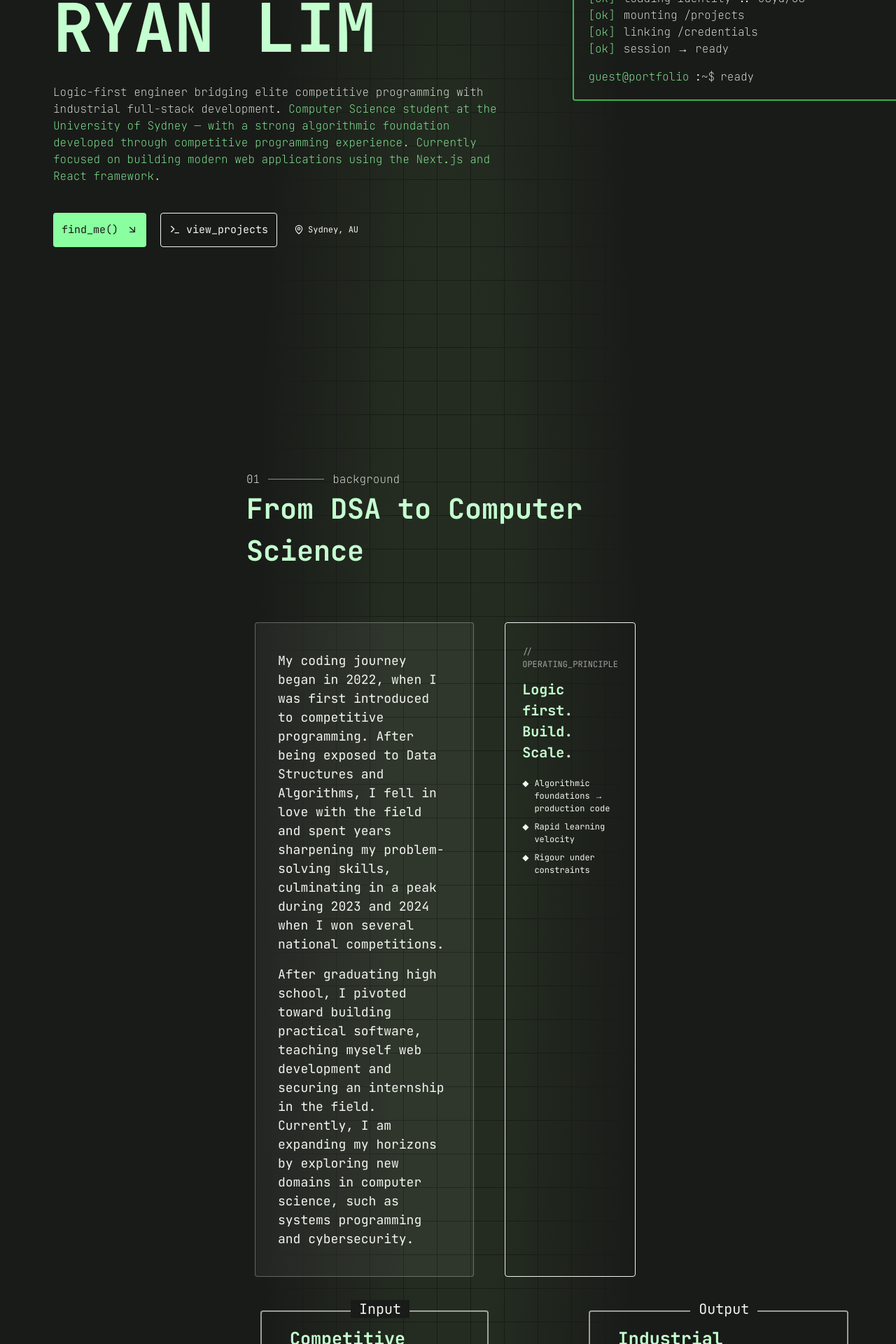
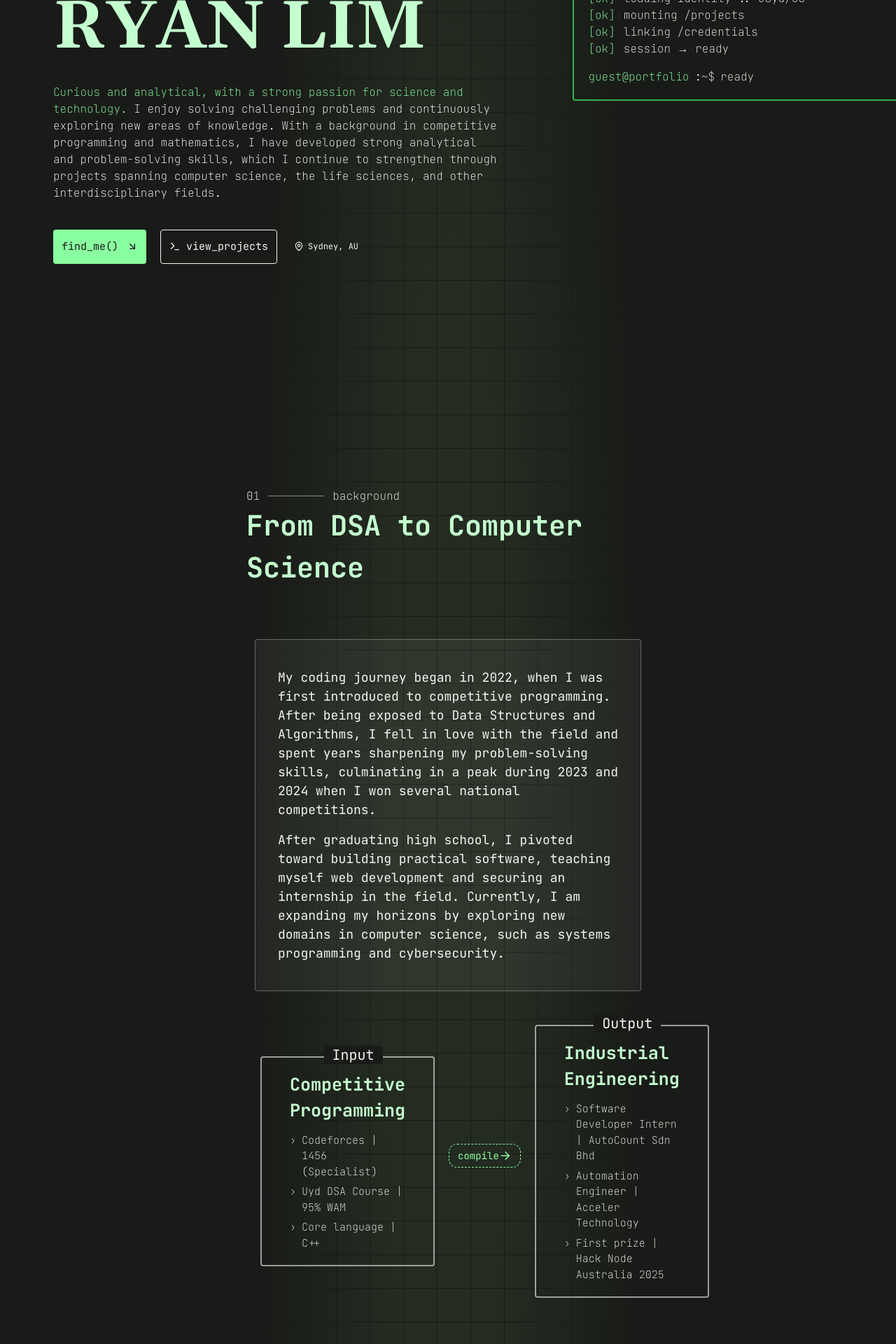
Before and after one commit to ZH-170/portfolio, a Next.js app: page / in a window 1280 px wide. Shown: the part 320-2240 px from the top of the page at 70% size. Built offline with nearby package versions, Linux system fonts and the light colour scheme.

Commit message:
change sentences

```diff
--- a/src/app/data/data.ts
+++ b/src/app/data/data.ts
@@ -3,12 +3,12 @@ export const PROFILE = {
     name: "CS @ USyd",
     location: "Sydney, AU",
     status: "Seeking Software Internship",
-    tagline: "Logic-first engineer bridging elite competitive programming with industrial full-stack development.",
+    tagline: "Curious and analytical, with a strong passion for science and technology.",
     //tagline: "Aspiring software engineer aiming to become a full-stack developer, focused on modern web development while exploring interests in AI/ML and cybersecurity.",
     //
     //focus:
       //  "Rigorous CS student at USyd — mastering the Next.js & Supabase ecosystem while applying a logic-first, algorithmic foundation to every system I build.",
-    focus: "Computer Science student at the University of Sydney — with a strong algorithmic foundation developed through competitive programming experience. Currently focused on building modern web applications using the Next.js and React framework.",
+    focus: "I enjoy solving challenging problems and continuously exploring new areas of knowledge. With a background in competitive programming and mathematics, I have developed strong analytical and problem-solving skills, which I continue to strengthen through projects spanning computer science, the life sciences, and other interdisciplinary fields.",
     bio: [
 
         // "My foundation is in competitive programming, where I was a two-time APIO national representative and selected for IOI and IMO training camps. This experience built a strong algorithmic and problem-solving mindset, which led me to explore broader areas of programming. I am currently focused on web development, scaling into the Next.js ecosystem to build modern applications and transition toward production-level systems.",
@@ -22,18 +22,18 @@ export const PROFILE = {
             label: "FOUNDATION",
             title: "Competitive Programming",
             lines: [
-                "programming_language(C++)",
-                "DSA_enthusiast.activate()",
-                "codeforces",
+                "Codeforces | 1456 (Specialist)",
+                "Uyd DSA Course | 95% WAM",
+                "Core language | C++",
             ],
         },
         output: {
             label: "APPLICATION",
             title: "Industrial Engineering",
             lines: [
-                "nextjs.ship(production)",
-                "fullstack_architecture.build()",
-                "internship.acquire(2025)",
+                "Software Developer Intern | AutoCount Sdn Bhd",
+                "Automation Engineer | Acceler Technology",
+                "First prize | Hack Node Australia 2025",
             ],
         },
     },
@@ -125,27 +125,35 @@ export const ACHIEVEMENTS = [
 
 export const TIMELINE = [
     {
-        period: "2025 — Present",
+        period: "July 2025 — Present",
         role: "B.Sc. | Computer Science | Biochemistry and Molecular Biology",
         institution: "The University of Sydney",
         description:
-            "Rigorous full-time CS degree alongside active project development. Won 1st prize at the USyd hackathon in semester one. Currently mastering the Next.js & Supabase ecosystem — targeting a software developer internship.",
+            "Curious and analytical with a strong passion for science and technology, I enjoy exploring diverse areas of computer science, including web development, systems programming, cybersecurity, and artificial intelligence, while also pursuing interests in quantitative trading and the life sciences, particularly biology and chemistry. My background in competitive programming and mathematics has strengthened my analytical thinking, problem-solving abilities, and aptitude for tackling complex technical challenges.",
         isAcademic: true,
     },
     {
-        period: "2025",
-        role: "Software developer intern",
-        institution: "AutoCount Sdn Bhd",
+        period: "February 2025 — December 2025",
+        role: "Automation & Backend Engineer",
+        institution: "Acceler Technology",
         description:
-            "Contribute to maintaining and improving existing software systems. Developed and modified features using React and C# to support application functionality.",
+            "Acceler Technology is a Malaysian student-founded startup focused on building innovative technology solutions. I contributed to the ongoing development and enhancement of its flagship product, Estate Boost Copilot. I developed automatino pipelines and backend systems to support AI-driven workflows and business operations. I also designed and implemented backend logic to improve system reliability, scalability, and performance.",
         isAcademic: false,
     },
     {
-        period: "2019–2024",
+        period: "January 2025 — June 2025",
+        role: "Software Developer Intern",
+        institution: "AutoCount Sdn Bhd",
+        description:
+            "AutoCount is a leading accounting software developer in Malaysia that delivers high-quality business application software that meets the unique needs of SMEs across different industry. My main job is to fix software bugs and implement new features for AutoCount's web-based business applications, improving functionality and user experience. I also assisted in developing an AI-powered speech-to-text pipeline by integrating and evaluating state-of-the-art speech recognition models.",
+        isAcademic: false,
+    },
+    {
+        period: "2019 — 2024",
         role: "Science Stream Student",
         institution: "Hin Hua High School, Malaysia",
         description:
-            "Rigorous full-time CS degree alongside active project development. Won 1st prize at the USyd hackathon in semester one. Currently mastering the Next.js & Supabase ecosystem — targeting a software developer internship.",
+            "I completed the science stream in high school, graduating with straight A's in the Unified Examination Certificate (UEC) and ranking among the top five students in the science stream. Beyond academics, I actively participated in national mathematics and informatics competitions, including the Malaysian selection programmes for the International Mathematical Olympiad (IMO) and the International Olympiad in Informatics (IOI), where I received multiple awards and distinctions.",
         isAcademic: true,
     },
 ];
--- a/src/app/sections/About.tsx
+++ b/src/app/sections/About.tsx
@@ -46,23 +46,23 @@ export default function About() {
                 </div>
 
                 {
-                <div className="flex-2 border rounded-sm py-8 px-6 mx-5 my-3">
-                    <div className="text-[12px] uppercase opacity-60 mb-3">
-                        {'//'} operating_principle
-                    </div>
-                    <div className="text-[20px] font-semibold text-accent-d0">
-                        Logic first. Build. Scale.
-                    </div>
-                    <div className="mt-5 space-y-2 text-[12px] text-muted-foreground">
-                        {["Algorithmic foundations → production code", "Rapid learning velocity", "Rigour under constraints"].map(t => (
-                            <div key={t} className="flex items-start gap-2">
-                                <span className="text-matrix">◆</span>
-                                <span>{t}</span>
-                            </div>
-                        ))}
-                    </div>
-
-                </div>
+                // <div className="flex-2 border rounded-sm py-8 px-6 mx-5 my-3">
+                //     <div className="text-[12px] uppercase opacity-60 mb-3">
+                //         {'//'} operating_principle
+                //     </div>
+                //     <div className="text-[20px] font-semibold text-accent-d0">
+                //         Logic first. Build. Scale.
+                //     </div>
+                //     <div className="mt-5 space-y-2 text-[12px] text-muted-foreground">
+                //         {["Algorithmic foundations → production code", "Rapid learning velocity", "Rigour under constraints"].map(t => (
+                //             <div key={t} className="flex items-start gap-2">
+                //                 <span className="text-matrix">◆</span>
+                //                 <span>{t}</span>
+                //             </div>
+                //         ))}
+                //     </div>
+                //
+                // </div>
                 }
             </div>
             <div className="flex gap-3 items-center m-3">
--- a/src/app/sections/Contact.tsx
+++ b/src/app/sections/Contact.tsx
@@ -14,10 +14,10 @@ export default function Contact() {
                             {"//"} availability
                         </div>
                         <div className="mt-3 font-sans text-xl font-semibold leading-snug text-accent-d0">
-                            Actively seeking a software developer internship.
+                            Actively seeking technology opportunities.
                         </div>
                         <div className="mt-4 text-[13px] text-txtclr-d0 font-light">
-                            CS student with a strong algorithmic foundation and a focus on practical software engineering. Primarily working with Next.js. Open to internship opportunities in production environments that value strong fundamentals and engineering rigor.
+                            My interests span a wide range of technical fields, so I'm open to opportunities across software engineering, AI, systems programming, cybersecurity, and other areas of technology. I'm also excited by interdisciplinary work that combines computer science with biology or chemistry. If you think I'd be a good fit for your team or project, I'd love to connect and have a chat!
                         </div>
                     </div>
 
--- a/src/app/sections/Hero.tsx
+++ b/src/app/sections/Hero.tsx
@@ -5,6 +5,7 @@ import { useState, useEffect } from "react";
 import { PROFILE } from "@/app/data/data";
 import WinBar from "@/app/components/WinBar";
 import { ArrowDownRight, MapPin, Terminal } from "lucide-react";
+import { gelasio } from "@/app/ui/fonts";
 
 export default function Hero() {
 
@@ -21,7 +22,7 @@ export default function Hero() {
                 <h1 className="flex flex-col col-span-6">
                     <span className="opacity-60 text-3xl"><span className="text-accent-d2">$ </span>whoami</span>
 
-                    <div className="pt-10 pb-8">
+                    <div className={`${gelasio.className} pt-10 pb-8`}>
                         {name.map((c, i) => (
                             <motion.span
                                 key={i}
@@ -45,10 +46,10 @@ export default function Hero() {
                             duration: 0.5,
                             delay: 1.2,
                         }}
-                        className="font-light mb-10"
+                        className="font-light mb-10 text-accent-d1"
                     >
                         {PROFILE.tagline}{" "}
-                        <span className="text-accent-d1">{PROFILE.focus}</span>
+                        <span className="text-white">{PROFILE.focus}</span>
                     </motion.p>
 
                     <motion.div
--- a/src/app/sections/Timeline.tsx
+++ b/src/app/sections/Timeline.tsx
@@ -32,7 +32,7 @@ export default function Timeline() {
                                 <div className="flex flex-wrap items-center gap-3">
                                     <span className="inline-flex items-center gap-1.5 rounded-sm border border-txtclr-d0/20 bg-bgclr-d0 px-2 py-0.5 text-[10px] uppercase tracking-[0.22em] text-txtclr-d0">
                                         <Icon className="h-3 w-3 text-accent-d1" />
-                                        {t.isAcademic ? "academic" : "engineering"}
+                                        {t.isAcademic ? "academic" : "industry"}
                                     </span>
                                     <span className="text-[11px] text-txtclr-d0/50">
                                         {t.period}
--- a/src/app/ui/fonts.ts
+++ b/src/app/ui/fonts.ts
@@ -1,6 +1,12 @@
 import { JetBrains_Mono } from "next/font/google";
+import { Gelasio } from "next/font/google";
 
 export const jetbrains_mono = JetBrains_Mono({
     weight: ['100', '400', '700'],
     subsets: ['latin'],
 });
+
+export const gelasio = Gelasio({
+    weight: ['400', '700'],
+    subsets: ['latin'],
+});
```
